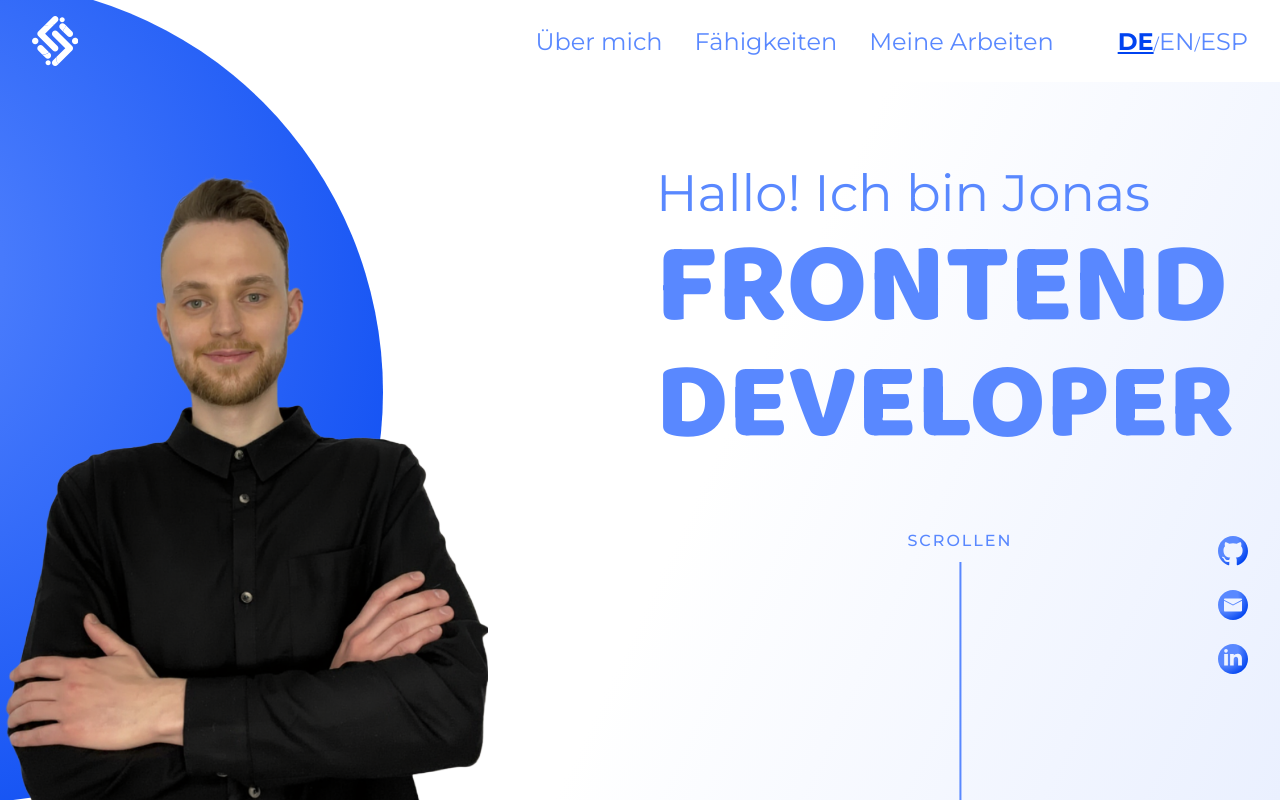
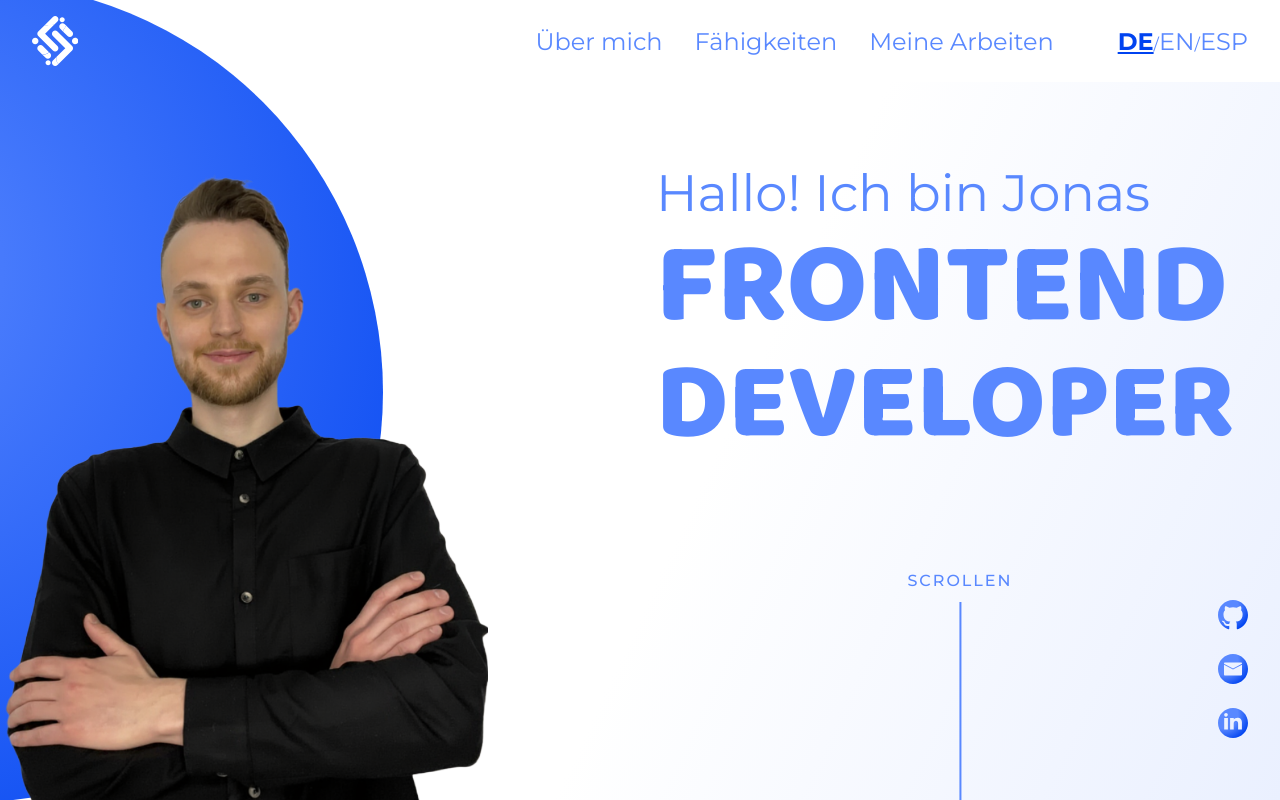
Before and after one commit to johi94/portfolio, an Angular app: page / in a window 1280 px wide. Shown: the top 800 px of the page. Built offline with nearby package versions, Linux system fonts and the light colour scheme.

Commit message:
hero section scss changed

```diff
--- a/src/app/components/hero/hero.scss
+++ b/src/app/components/hero/hero.scss
@@ -9,7 +9,8 @@
   &__inner {
     @include container;
     @include flex($gap: space('l'));
-    min-height: calc(100vh - 80px);
+    min-height: calc(100dvh - 80px);
+    height: calc(100dvh - 80px);
     position: relative;
 
     @include respond(mobile) {
@@ -62,7 +63,7 @@
     width: auto;
     height: auto;
     max-width: 100%;
-    max-height: calc(100vh - 150px);
+    max-height: calc(100dvh - 150px);
     position: relative;
     left: -5%;
 
@@ -179,7 +180,7 @@
 
     &-line {
       width: 2px;
-      height: clamp(rem(140px), 30vh, rem(320px));
+      height: clamp(rem(140px), 25vh, rem(300px));
       background: $color-blue;
     }
   }
@@ -189,7 +190,7 @@
     @include flex-column($gap: space('m'));
     position: absolute;
     right: space('l');
-    bottom: space('xxxl');
+    bottom: space('xxl');
 
     img {
       display: block;
```
